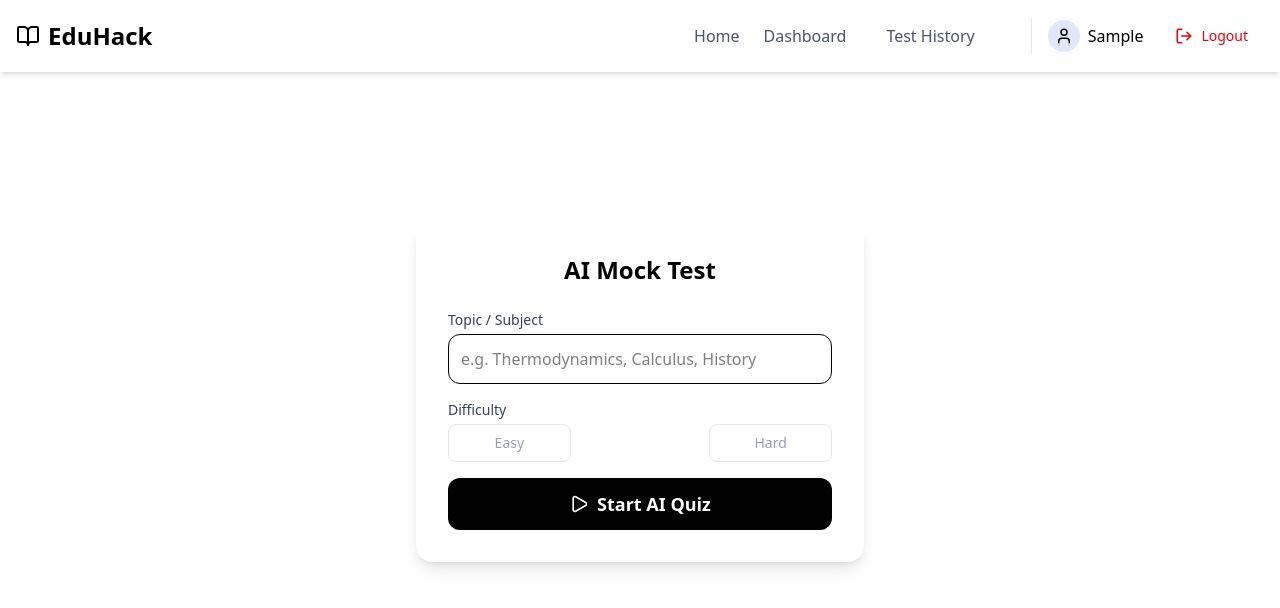
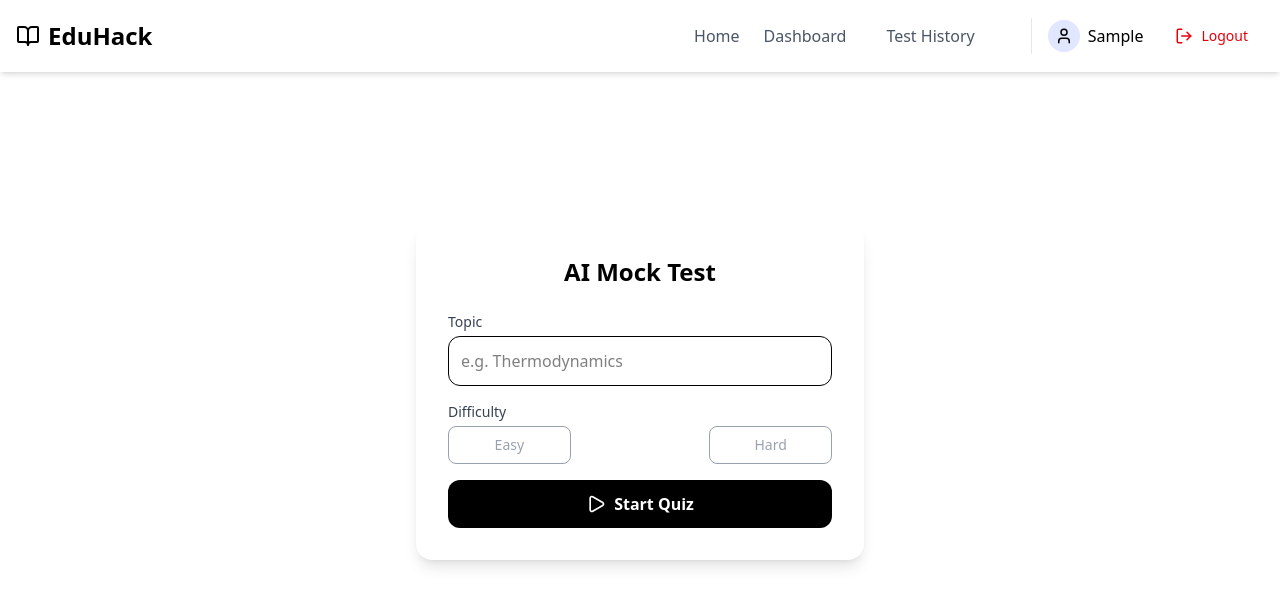
Before and after one commit to Virus2466/skips-hackathon-26, a React (Vite) app in the folder frontend/: page /quiz in a window 1280 px wide. Shown: the top 608 px of the page. Built offline with nearby package versions, Linux system fonts and the light colour scheme; sample sign-in values are in the browser's storage.

Commit message:
quiz is working

```diff
--- a/frontend/src/pages/Quiz.jsx
+++ b/frontend/src/pages/Quiz.jsx
@@ -1,101 +1,123 @@
 import { useState } from 'react';
 import { useNavigate } from 'react-router-dom';
 import { CheckCircle, XCircle, Play, ArrowRight, Loader2 } from 'lucide-react';
-import api from '../api/axios'; // Import API
+import api from '../api/axios'; // <--- Use your Axios instance
 
 const Quiz = () => {
   const navigate = useNavigate();
 
-  // Game States: 'setup' | 'active' | 'result'
   const [gameState, setGameState] = useState('setup');
-
-  // Setup State
   const [config, setConfig] = useState({ topic: '', difficulty: 'Medium' });
 
-  // Quiz Data State
-  const [questions, setQuestions] = useState([]); // Stores fetched questions
+  const [questions, setQuestions] = useState([]);
   const [currentQuestionIndex, setCurrentQuestionIndex] = useState(0);
+  const [userAnswers, setUserAnswers] = useState([]);
   const [score, setScore] = useState(0);
   const [selectedOption, setSelectedOption] = useState(null);
   const [loading, setLoading] = useState(false);
   const [error, setError] = useState('');
 
-  const TOTAL_QUESTIONS = 5; // Fixed length for now
+  // --- 1. THE FIXED API CALL ---
+  const startQuiz = async () => {
+    if (!config.topic) return alert("Please enter a topic!");
+    setLoading(true);
+    setError('');
 
-  // --- HANDLERS ---
+    try {
+      const userinfo = JSON.parse(localStorage.getItem("userInfo"));
 
-  // Helper to fetch a single question
-  const fetchQuestion = async () => {
-    setLoading(true);
-    try {
-      const { data } = await api.post('/api/ai/ask', {
+      // Debug: Check if user is logged in
+      if (!userinfo || !userinfo.token) {
+        setError("You must be logged in to take a quiz!");
+        setLoading(false);
+        return;
+      }
+
+      console.log("✅ User Info Found:", userinfo);
+      console.log("✅ Token:", userinfo.token);
+
+      // ✅ Using 'api.post' automatically adds the Token & Base URL
+      const { data } = await api.post("/api/ai/ask", {
         mode: 'generate_question',
-        selectedCourse: config.topic,
-        difficulty: config.difficulty
+        topic: config.topic,            // <--- Sending 'topic' as you requested
+        difficulty: config.difficulty,  // <--- Sending 'difficulty'
+        studentId: userinfo?._id        // <--- Sending 'studentId'
       });
 
-      if (data.success && data.question) {
-        setQuestions(prev => [...prev, data.question]);
-        return true;
+      console.log("AI Response:", data);
+
+      if (data.success && Array.isArray(data.questions)) {
+        setQuestions(data.questions);
+
+        // Reset Game State
+        setScore(0);
+        setCurrentQuestionIndex(0);
+        setUserAnswers([]);
+        setSelectedOption(null);
+        setGameState('active');
+      } else {
+        throw new Error("Invalid question format received");
       }
-      return false;
+
     } catch (err) {
-      console.error("Quiz Fetch Error:", err);
-      setError("Failed to generate question. Please try again.");
-      return false;
+      console.error("Quiz Error:", err);
+      setError(err.response?.data?.message || "Failed to generate quiz. Please try again.");
     } finally {
       setLoading(false);
     }
   };
 
-  const startQuiz = async () => {
-    if (!config.topic) return alert("Please enter a topic!");
-    setError('');
-    setQuestions([]); // Reset questions
-    setScore(0);
-    setCurrentQuestionIndex(0);
+  // --- 2. HANDLE ANSWER CLICK ---
+  const handleOptionClick = (index) => {
+    if (selectedOption !== null) return;
+    setSelectedOption(index);
 
-    // Fetch the first question
-    await fetchQuestion();
-    setGameState('active');
+    const currentQ = questions[currentQuestionIndex];
+    // Loose equality check (index might be number, correct might be string "0")
+    const isCorrect = index == currentQ.correct;
+
+    if (isCorrect) setScore(score + 1);
+
+    // Save answer
+    const answerRecord = {
+      question: currentQ.question,
+      options: currentQ.options,
+      correctIndex: Number(currentQ.correct),
+      selectedIndex: index,
+      isCorrect: isCorrect
+    };
+
+    const newAnswers = [...userAnswers];
+    newAnswers[currentQuestionIndex] = answerRecord;
+    setUserAnswers(newAnswers);
   };
 
-  const handleOptionClick = (index) => {
-    if (selectedOption !== null) return; // Prevent changing answer
-    setSelectedOption(index);
-
-    // Check if correct
-    const currentQ = questions[currentQuestionIndex];
-    if (index === currentQ.correct) {
-      setScore(score + 1);
-    }
-  };
-
+  // --- 3. NEXT QUESTION ---
   const nextQuestion = async () => {
     setSelectedOption(null);
-
-    if (currentQuestionIndex + 1 < TOTAL_QUESTIONS) {
-      // Move index forward
-      setCurrentQuestionIndex(currentQuestionIndex + 1);
-
-      // If we don't have the next question yet, fetch it
-      if (currentQuestionIndex + 1 >= questions.length) {
-        await fetchQuestion();
-      }
+    if (currentQuestionIndex + 1 < questions.length) {
+      setCurrentQuestionIndex(prev => prev + 1);
     } else {
       finishQuiz();
     }
   };
 
+  // --- 4. FINISH & SAVE ---
   const finishQuiz = async () => {
     setGameState('result');
-    // Optional: Save score to backend here using /api/tests/submit
     try {
         await api.post('/api/tests/submit', {
             title: `${config.topic} AI Test`,
             subject: config.topic,
-            score: score, // Note: Score might need +1 if last answer was correct
-            total: TOTAL_QUESTIONS
+            score: score,
+            total: questions.length,
+            questions: userAnswers.map(ans => ({
+              questionText: ans.question,
+              options: ans.options,
+              correctAnswer: ans.options[ans.correctIndex],
+              userAnswer: ans.options[ans.selectedIndex],
+              isCorrect: ans.isCorrect
+            }))
         });
     } catch (e) {
         console.error("Failed to save score", e);
@@ -104,53 +126,31 @@ const Quiz = () => {
 
   // --- RENDERERS ---
 
-  // 1. Setup Screen
   if (gameState === 'setup') {
     return (
       <div className="min-h-[80vh] flex items-center justify-center p-4">
-        <div className="bg-white p-8 rounded-2xl shadow-lg w-full max-w-md animate-fade-in">
+        <div className="bg-white p-8 rounded-2xl shadow-lg w-full max-w-md">
           <h2 className="text-2xl font-bold text-dark mb-6 text-center">AI Mock Test</h2>
-
           <div className="space-y-4">
             <div>
-              <label className="block text-sm font-medium text-gray-700 mb-1">Topic / Subject</label>
-              <input
-                type="text"
-                placeholder="e.g. Thermodynamics, Calculus, History"
-                className="w-full p-3 border rounded-xl focus:ring-2 focus:ring-primary outline-none transition"
-                value={config.topic}
-                onChange={(e) => setConfig({...config, topic: e.target.value})}
+              <label className="block text-sm font-medium text-gray-700 mb-1">Topic</label>
+              <input type="text" placeholder="e.g. Thermodynamics" className="w-full p-3 border rounded-xl outline-none focus:ring-2 focus:ring-primary"
+                value={config.topic} onChange={(e) => setConfig({...config, topic: e.target.value})}
               />
             </div>
-
             <div>
               <label className="block text-sm font-medium text-gray-700 mb-1">Difficulty</label>
               <div className="flex gap-2">
                 {['Easy', 'Medium', 'Hard'].map(level => (
-                  <button
-                    key={level}
-                    onClick={() => setConfig({...config, difficulty: level})}
-                    className={`flex-1 py-2 rounded-lg text-sm font-medium border transition ${
-                      config.difficulty === level
-                        ? 'bg-primary text-white border-primary'
-                        : 'bg-white text-gray-400 border-gray-200 hover:border-gray-400'
-                    }`}
-                  >
-                    {level}
-                  </button>
+                  <button key={level} onClick={() => setConfig({...config, difficulty: level})}
+                    className={`flex-1 py-2 rounded-lg text-sm border transition ${config.difficulty === level ? 'bg-primary text-white' : 'bg-white text-gray-400'}`}
+                  >{level}</button>
                 ))}
               </div>
             </div>
-
             {error && <p className="text-red-500 text-sm text-center">{error}</p>}
-
-            <button
-              onClick={startQuiz}
-              disabled={loading}
-              className="w-full bg-black text-white py-3 rounded-xl font-bold text-lg hover:bg-gray-800 transition flex items-center justify-center gap-2 mt-4 disabled:opacity-50"
-            >
-              {loading ? <Loader2 className="animate-spin" /> : <Play size={20} />}
-              {loading ? "Generating..." : "Start AI Quiz"}
+            <button onClick={startQuiz} disabled={loading} className="w-full bg-black text-white py-3 rounded-xl font-bold hover:bg-gray-800 transition flex items-center justify-center gap-2 mt-4">
+              {loading ? <Loader2 className="animate-spin" /> : <Play size={20} />} {loading ? "Generating Quiz..." : "Start Quiz"}
             </button>
           </div>
         </div>
@@ -158,65 +158,32 @@ const Quiz = () => {
     );
   }
 
-  // 2. Result Screen
+  // RESULT SCREEN
   if (gameState === 'result') {
-    const percentage = Math.round((score / TOTAL_QUESTIONS) * 100);
     return (
-      <div className="min-h-[80vh] flex items-center justify-center p-4">
-        <div className="bg-white p-8 rounded-2xl shadow-lg w-full max-w-md text-center animate-slide-in">
-          <div className="w-20 h-20 bg-indigo-50 rounded-full flex items-center justify-center mx-auto mb-4">
-            <CheckCircle size={40} className="text-primary" />
-          </div>
-          <h2 className="text-2xl font-bold text-dark">Test Completed!</h2>
-          <p className="text-gray-500 mt-1">Topic: {config.topic}</p>
-
-          <div className="my-6">
-            <p className="text-5xl font-extrabold text-primary">{percentage}%</p>
-            <p className="text-sm text-gray-400 mt-2">You got {score} out of {TOTAL_QUESTIONS} correct</p>
-          </div>
-
-          <div className="flex gap-3">
-            <button onClick={() => navigate('/dashboard')} className="flex-1 py-3 border border-gray-200 rounded-xl text-gray-600 hover:bg-gray-50 transition">
-              Dashboard
-            </button>
-            <button onClick={() => setGameState('setup')} className="flex-1 py-3 bg-primary text-white rounded-xl hover:bg-indigo-700 transition">
-              New Test
-            </button>
-          </div>
+      <div className="max-w-4xl mx-auto p-6 pb-20">
+        <div className="bg-white p-8 rounded-2xl shadow-sm text-center mb-8">
+           <h2 className="text-3xl font-bold text-dark">Test Analysis</h2>
+           <p className="text-gray-500 mt-2">Score: <span className="font-bold text-primary">{score}/{questions.length}</span></p>
+           <div className="flex justify-center gap-4 mt-6">
+             <button onClick={() => navigate('/dashboard')} className="px-6 py-2 border rounded-xl hover:bg-gray-50">Dashboard</button>
+             <button onClick={() => setGameState('setup')} className="px-6 py-2 bg-primary text-white rounded-xl">New Test</button>
+           </div>
         </div>
       </div>
     );
   }
 
-  // 3. Active Quiz Screen
-  // If loading and we don't have the current question yet
-  if (loading && !questions[currentQuestionIndex]) {
-    return (
-        <div className="min-h-[60vh] flex flex-col items-center justify-center">
-            <Loader2 size={40} className="text-primary animate-spin mb-4" />
-            <h3 className="text-xl font-bold text-gray-700">AI is crafting your question...</h3>
-            <p className="text-gray-500 text-sm">Analyzing difficulty: {config.difficulty}</p>
-        </div>
-    );
-  }
+  // ACTIVE QUIZ SCREEN
+  if (!questions[currentQuestionIndex]) return <div>Loading...</div>;
 
   const question = questions[currentQuestionIndex];
 
-  if (!question) return <div>Something went wrong. <button onClick={() => setGameState('setup')}>Restart</button></div>;
-
   return (
-    <div className="max-w-3xl mx-auto p-6 min-h-[80vh] flex flex-col justify-center animate-fade-in">
-      {/* Progress Bar */}
-      <div className="w-full bg-gray-200 h-2 rounded-full mb-8">
-        <div
-          className="bg-primary h-2 rounded-full transition-all duration-300"
-          style={{ width: `${((currentQuestionIndex + 1) / TOTAL_QUESTIONS) * 100}%` }}
-        ></div>
-      </div>
-
+    <div className="max-w-3xl mx-auto p-6 min-h-[80vh] flex flex-col justify-center">
       <div className="bg-white p-8 rounded-2xl shadow-sm border border-gray-100">
         <div className="flex justify-between items-center mb-6">
-          <span className="text-sm font-bold text-indigo-500 tracking-wider uppercase">Question {currentQuestionIndex + 1}</span>
+          <span className="text-sm font-bold text-indigo-500 uppercase">Question {currentQuestionIndex + 1}/{questions.length}</span>
           <span className="text-xs text-gray-400">Diff: {config.difficulty}</span>
         </div>
 
@@ -224,26 +191,20 @@ const Quiz = () => {
 
         <div className="space-y-3">
           {question.options.map((opt, index) => {
-            let stateClass = "border-gray-200 hover:border-primary hover:bg-indigo-50"; // Default
-
-            // If selected
+            let stateClass = "border-gray-200 hover:border-primary hover:bg-indigo-50";
             if (selectedOption !== null) {
-              if (index === question.correct) stateClass = "bg-green-100 border-green-500 text-green-700"; // Correct
-              else if (index === selectedOption) stateClass = "bg-red-100 border-red-500 text-red-700"; // Wrong
-              else stateClass = "opacity-50 border-gray-200"; // Others
+              if (index == question.correct) stateClass = "bg-green-100 border-green-500 text-green-700";
+              else if (index === selectedOption) stateClass = "bg-red-100 border-red-500 text-red-700";
+              else stateClass = "opacity-50 border-gray-200";
             }
-
             return (
-              <button
-                key={index}
-                onClick={() => handleOptionClick(index)}
-                disabled={selectedOption !== null}
+              <button key={index} onClick={() => handleOptionClick(index)} disabled={selectedOption !== null}
                 className={`w-full text-left p-4 rounded-xl border-2 font-medium transition-all duration-200 ${stateClass}`}
               >
                 <div className="flex justify-between items-center">
                   <span>{opt}</span>
-                  {selectedOption !== null && index === question.correct && <CheckCircle size={20} className="text-green-600" />}
-                  {selectedOption !== null && index === selectedOption && index !== question.correct && <XCircle size={20} className="text-red-600" />}
+                  {selectedOption !== null && index == question.correct && <CheckCircle size={20} className="text-green-600" />}
+                  {selectedOption !== null && index === selectedOption && index != question.correct && <XCircle size={20} className="text-red-600" />}
                 </div>
               </button>
             );
@@ -251,13 +212,10 @@ const Quiz = () => {
         </div>
 
         <div className="mt-8 flex justify-end">
-          <button
-            onClick={nextQuestion}
-            disabled={selectedOption === null || loading}
-            className="bg-dark text-white px-8 py-3 rounded-xl font-bold hover:bg-black transition disabled:opacity-50 disabled:cursor-not-allowed flex items-center gap-2"
+          <button onClick={nextQuestion} disabled={selectedOption === null}
+            className="bg-dark text-white px-8 py-3 rounded-xl font-bold hover:bg-black transition disabled:opacity-50 flex items-center gap-2"
           >
-             {loading ? <Loader2 className="animate-spin"/> : (currentQuestionIndex + 1 === TOTAL_QUESTIONS ? 'Finish' : 'Next')}
-             {!loading && <ArrowRight size={20} />}
+             {currentQuestionIndex + 1 === questions.length ? 'Finish' : 'Next'} <ArrowRight size={20} />
           </button>
         </div>
       </div>
```
Also changed, not shown: frontend/src/api/axios.js (+5 -2 lines), 2 other files (tests, documents, lock files or other folders).
